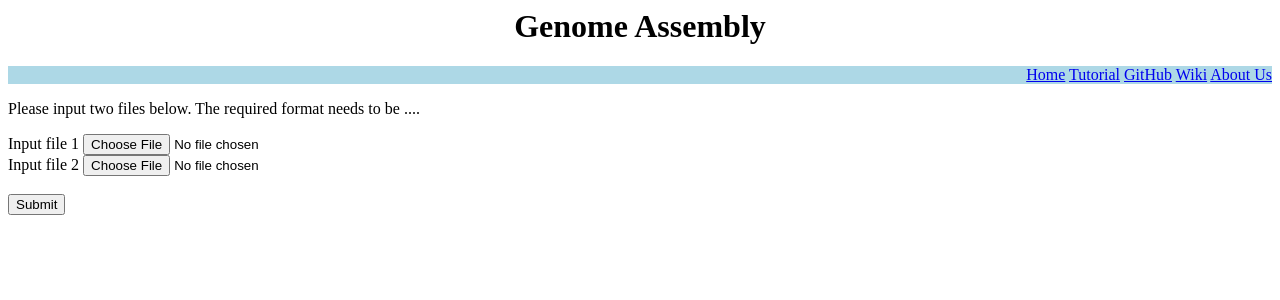
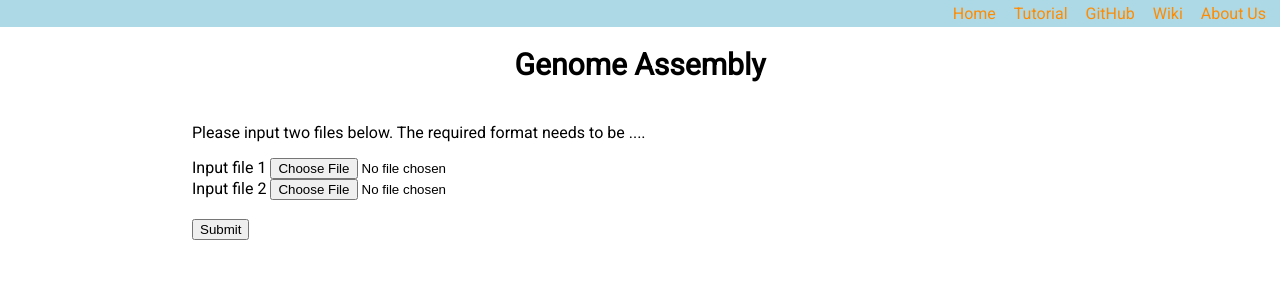
Before and after one commit to compgenomics2020/Team3-WebServer, a Flask app: page /genomeassembly in a window 1280 px wide. Shown: the top 300 px of the page. Run offline with Flask 2, Linux system fonts and the light colour scheme.

Commit message:
Removed internal styling from Genome Assembly page and linked it to stylesheet

```diff
--- a/templates/GenomeAssembly.html
+++ b/templates/GenomeAssembly.html
@@ -1,23 +1,30 @@
 <html>
 <head>
-    <meta charset="UTF-8">
 
-    <title>GenomeAssembly</title>
+<link rel="shortcut icon" href="{Favicon}"/>
+<meta charset="UTF-8">
+<link rel="stylesheet" href="style.css">
+<link rel="stylesheet" href="https://fonts.googleapis.com/css2?family=Roboto&display=swap">
+<title>Genome Assembly</title>
 
 </head>
 
-<h1 align="center">Genome Assembly</h1>
-<!hyperlinks>
+<body>
 
-<div style="background-color:lightblue">
-    <p style="text-align:right">
-        <a href="https://canvas.gatech.edu/">Home</a>
-        <a href="https://canvas.gatech.edu/">Tutorial</a>
-        <a href="https://canvas.gatech.edu/">GitHub</a>
-        <a href="https://canvas.gatech.edu/">Wiki</a>
-        <a href="https://canvas.gatech.edu/">About Us</a>
-    </p>
+<!-- hyperlinks-->
+<div class = 'menu'>
+    <a href="https://canvas.gatech.edu/">Home</a>
+    <a href="https://canvas.gatech.edu/">Tutorial</a>
+    <a href="https://canvas.gatech.edu/">GitHub</a>
+    <a href="https://canvas.gatech.edu/">Wiki</a>
+    <a href="https://canvas.gatech.edu/">About Us</a>
 </div>
+
+<div class = 'heading'>
+    <h1>Genome Assembly</h1>
+</div>
+
+<div class = 'workspace'>
 <p>Please input two files below. The required format needs to be ....</p>
 <label>Input file 1</label>
 <input type="file" id="input1" style="text-align: right"/></input>
@@ -27,5 +34,7 @@
 <br>
 <br>
 <button type="submit" name="submit" class="btn btn-primary"><i class="fa fa-search"></i>Submit</button>
+</div>
+
 </body>
 </html>
--- a/templates/style.css
+++ b/templates/style.css
@@ -10,18 +10,6 @@ a {
     outline:none;
     outline-style:none;
     color:#ff8c00;
-    transition-duration:1s;
-    -moz-transition-duration:1s;
-    -webkit-transition-duration:1s;
-    -o-transition-duration:1s;
-}
-
-a:hover {
-    color:#ffa500;
-    transition-duration:1s;
-    -moz-transition-duration:1s;
-    -webkit-transition-duration:1s;
-    -o-transition-duration:1s;
 }
 
 a:visited {
@@ -39,4 +27,20 @@ h1 {
 .menu {
     background-color:lightblue;
     text-align:right;
+    padding: 2px;
 }
+
+.menu a {
+    display: inline-block;
+    text-align: center;
+    /* width: 60px;*/
+    padding: 2px;
+    margin-right: 10px;
+}
+
+.workspace {
+    width: 70%;
+    align:center;
+    margin: 5px auto 20px auto;
+    padding: 5px;
+}
```
Also changed, not shown: templates/FunctionalAnnotation.html (+8 -7 lines).
